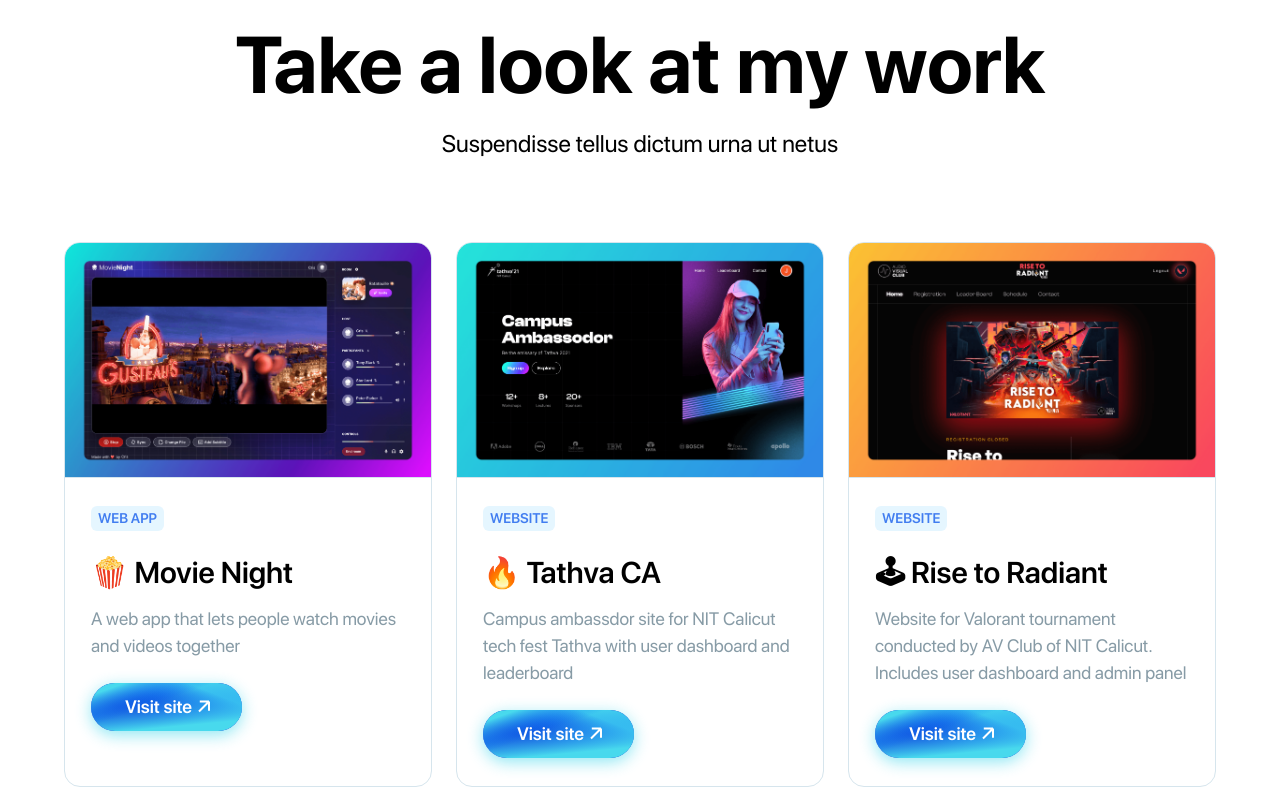
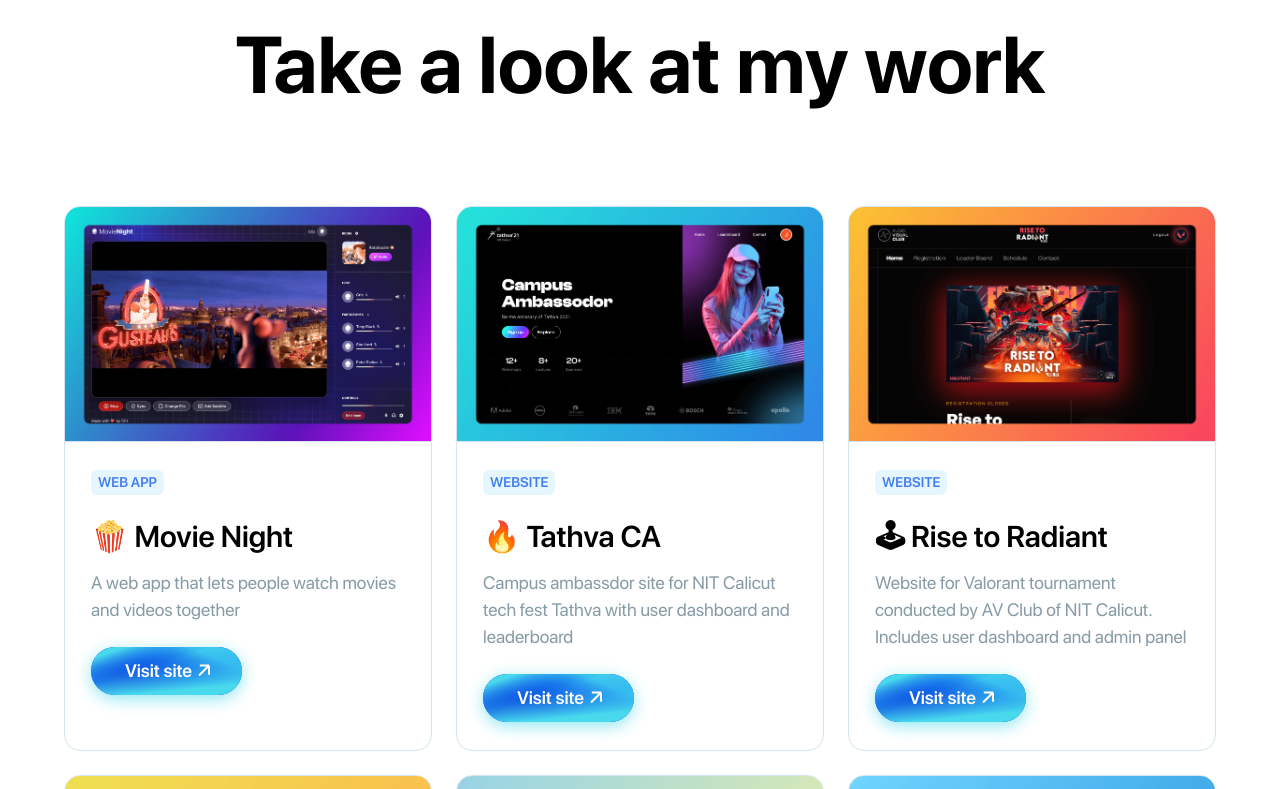
Before and after one commit to emanuelchristo/portfolio, a Next.js app: page / in a window 1280 px wide. Shown: the part 3411-4200 px from the top of the page. Built offline with nearby package versions, Linux system fonts and the light colour scheme.

Commit message:
remove languages and projects description

```diff
--- a/components/home/Languages.js
+++ b/components/home/Languages.js
@@ -9,7 +9,7 @@
 				<SectionHeader
 					title='I speak and understand'
 					tag='Languages'
-					description='Congue vulputate ut consequat nunc elementum amet'
+					description=''
 					imageUrl='/images/language.png'
 					type='center'
 				/>
--- a/components/home/Projects.js
+++ b/components/home/Projects.js
@@ -11,7 +11,6 @@
 				<SectionHeader
 					title='Take a look at my work'
 					tag='Projects'
-					description='Suspendisse tellus dictum urna ut netus'
 					imageUrl='/images/projects.png'
 					type='center'
 				/>
```
